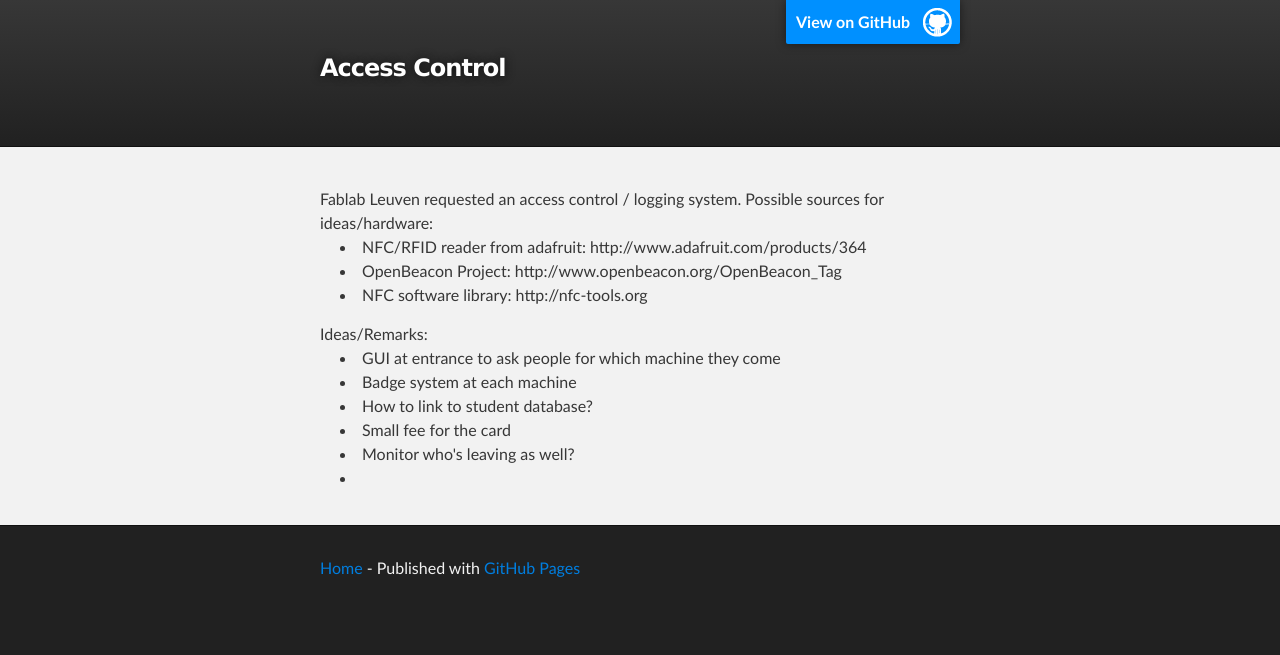
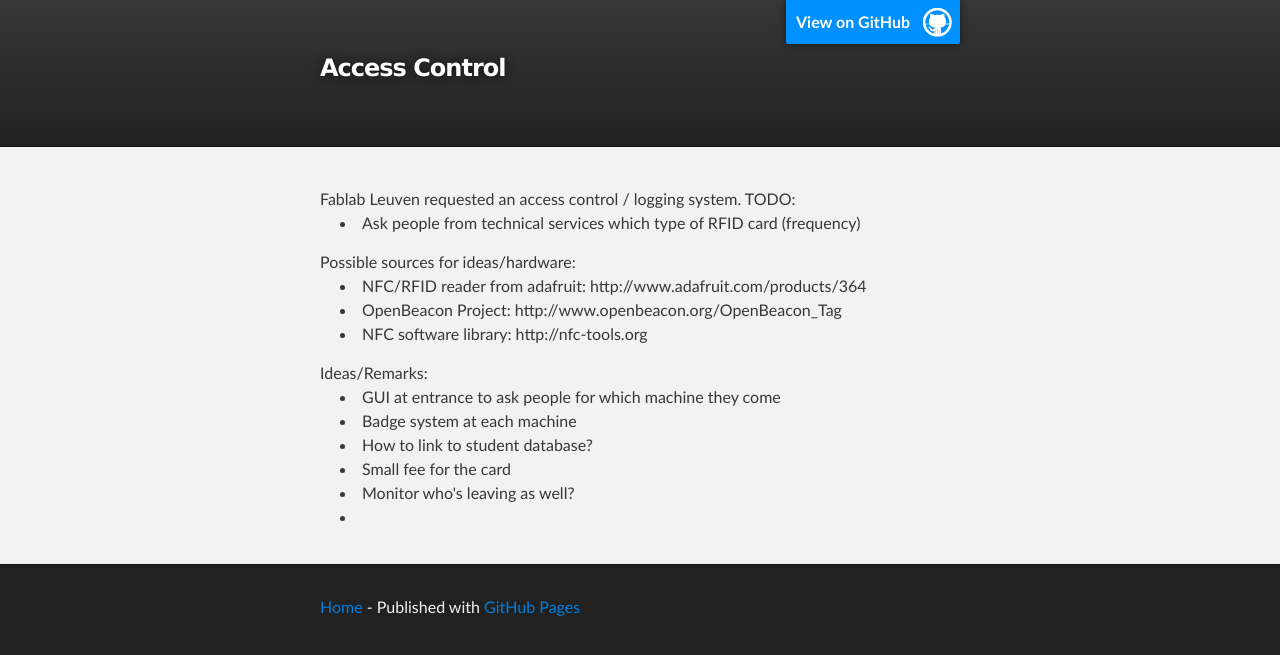
Before and after one commit to area3001/area3001.github.io, a Jekyll site: the page built from projects/access_control/index.html, in a window 1280 px wide. Shown: the top 655 px of the page. Built offline with Jekyll 4.4.1, drawn with Linux system fonts in a browser that asks for light colours; Markdown is read by kramdown in place of the engine named in the settings.

Commit message:
Update index.html

```diff
--- a/projects/access_control/index.html
+++ b/projects/access_control/index.html
@@ -6,6 +6,11 @@ categories: projects
 ---
 
 Fablab Leuven requested an access control / logging system.
+
+TODO:
+<UL>
+  <LI>Ask people from technical services which type of RFID card (frequency)</LI>
+</UL>
 
 Possible sources for ideas/hardware:
 <UL>
```
